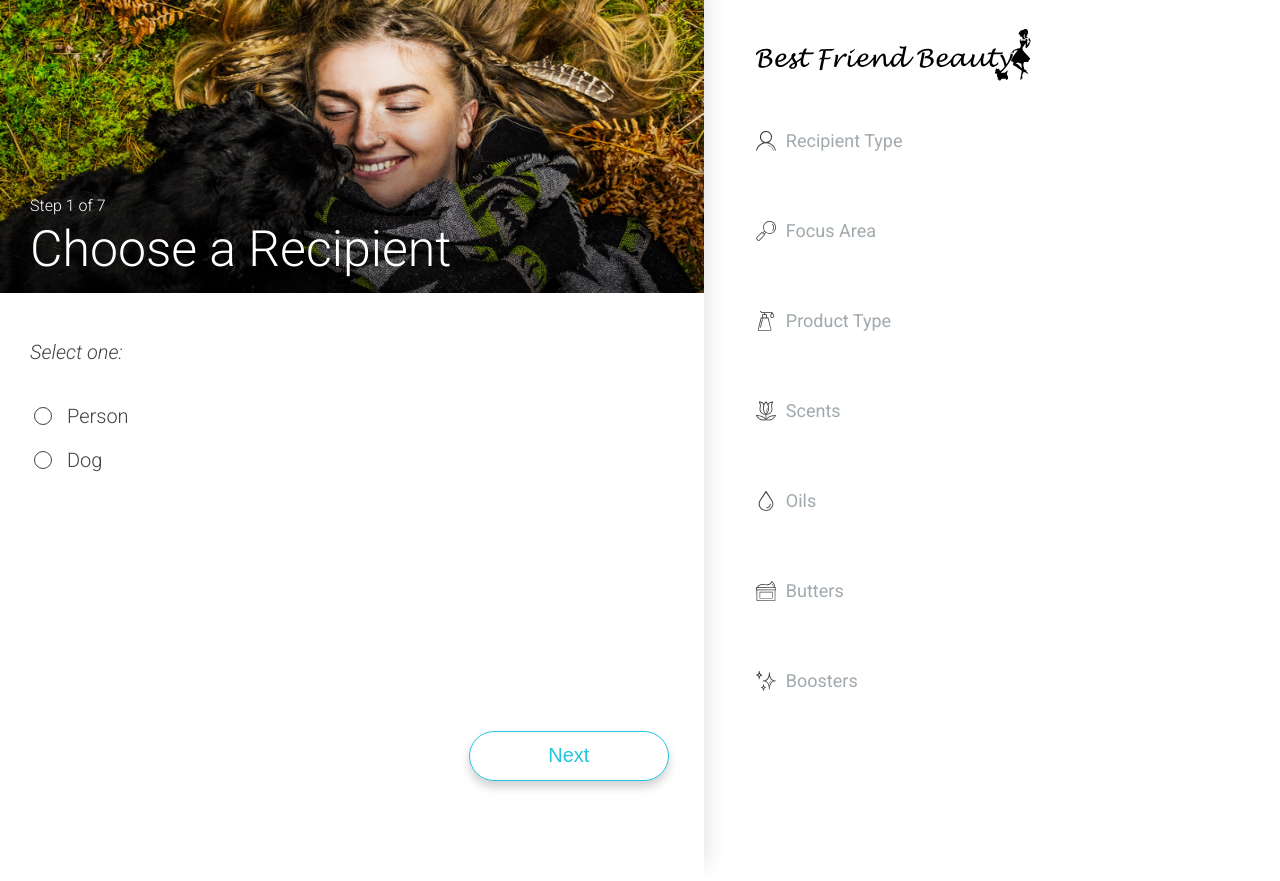
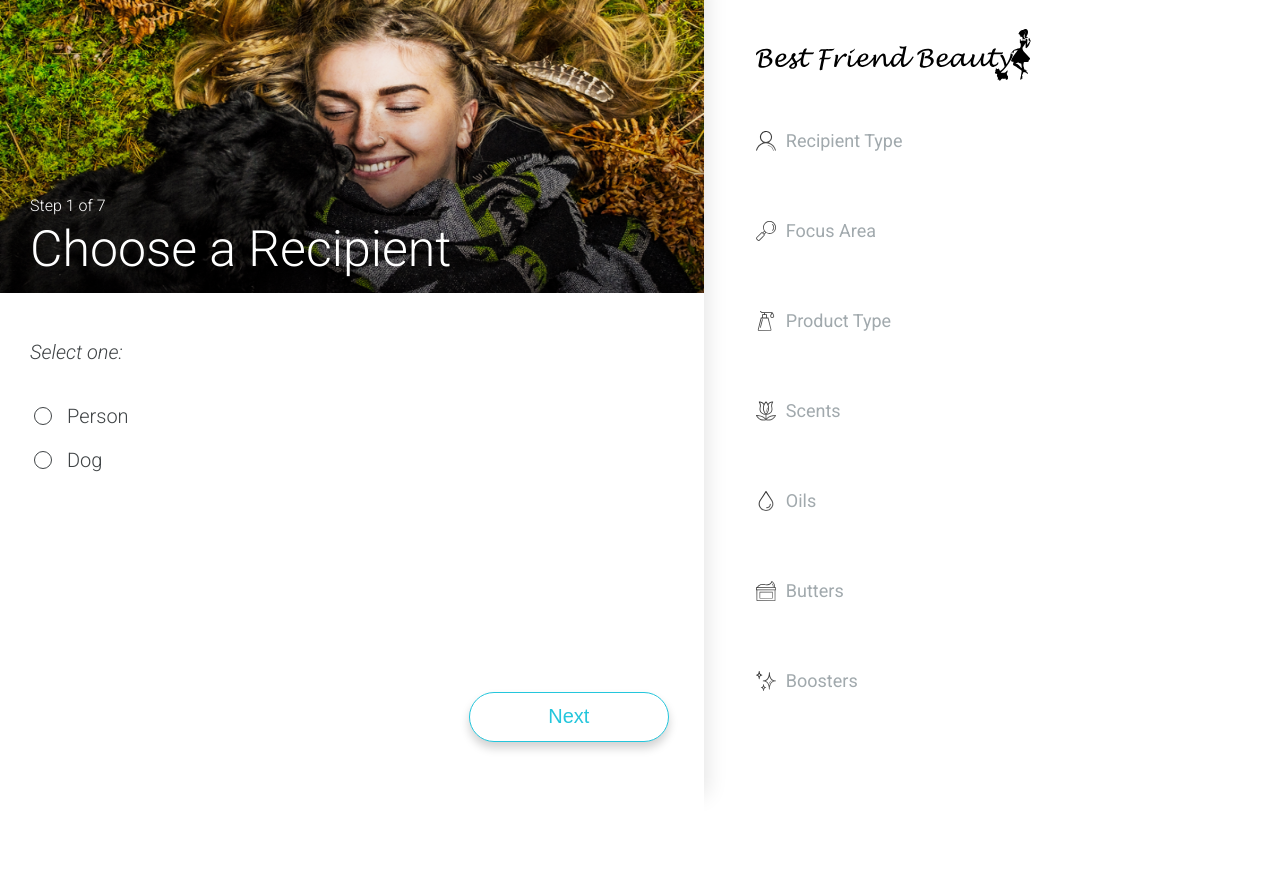
Before and after one commit to chrisfoster22/BFB-2, a React (Create React App) app: page / in a window 1280 px wide. After the commit the page ends 811 px from the top, so only its background shows below. Built offline with nearby package versions, Linux system fonts and the light colour scheme; what shopify-buy would draw is missing.

Commit message:
Fix height issue.

```diff
--- a/src/components/App.js
+++ b/src/components/App.js
@@ -307,8 +307,7 @@ const styles = {
     },
     selectorContainer: {
         position: "relative",
-        height: "100%",
-        paddingBottom: 100,
+        paddingBottom: 30,
         boxShadow: "3px -16px 20px 0 rgba(0,0,0,0.11)",
         boxSizing: "border-box"
     },
```
